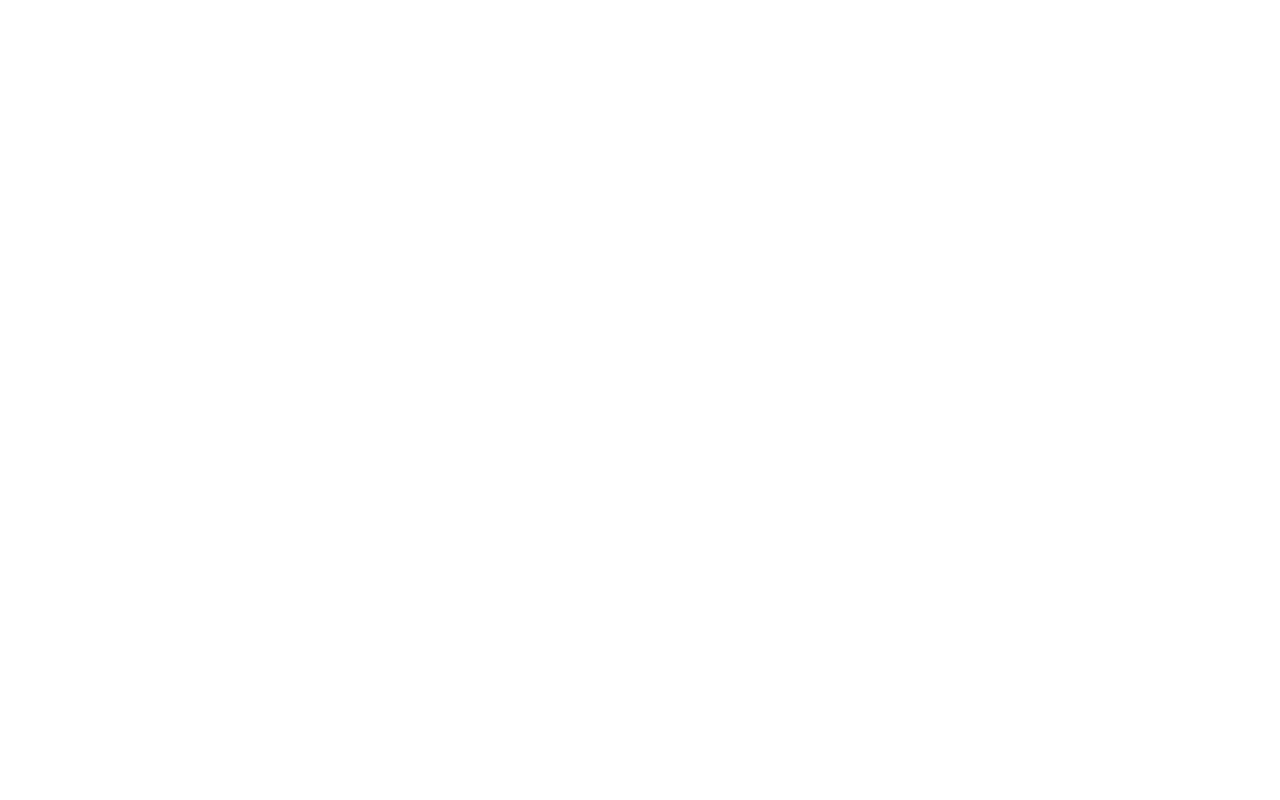
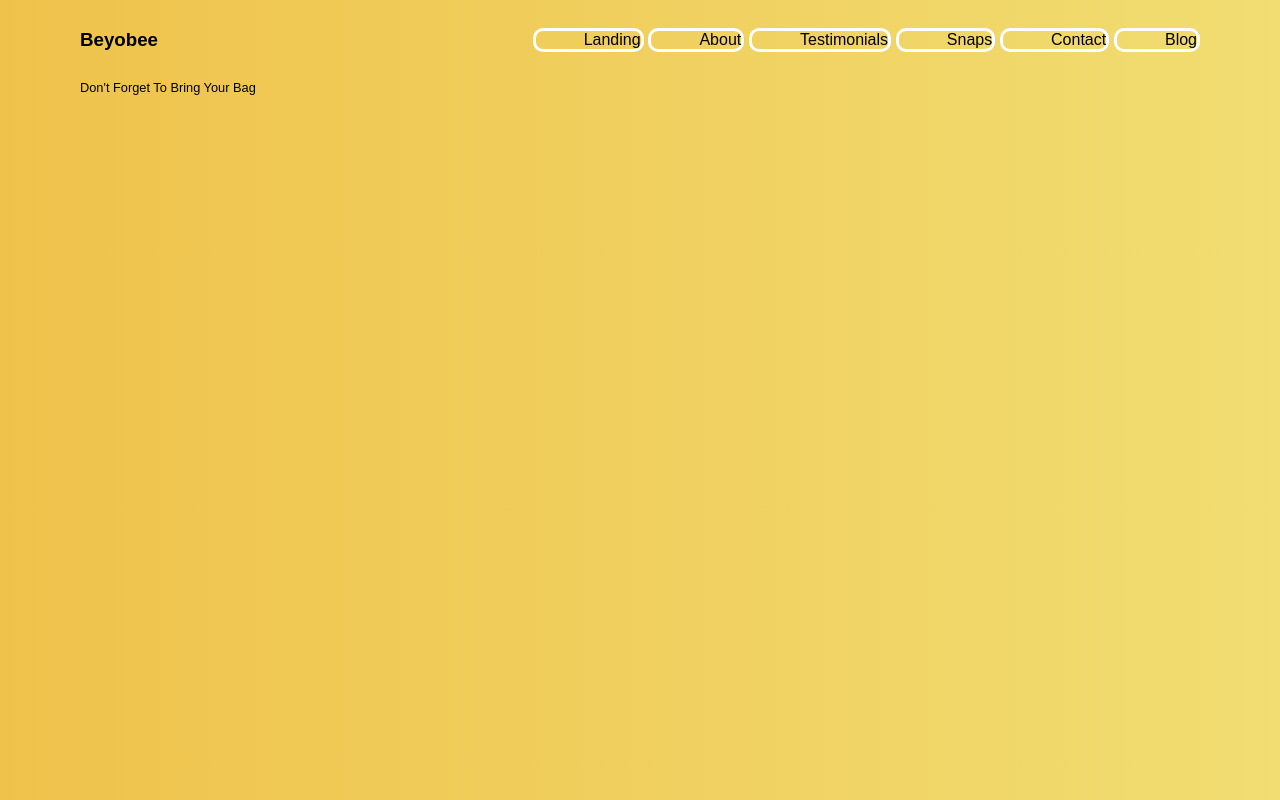
Before and after one commit to SageHourihan/beyobee, a plain HTML site: page index.html in a window 1280 px wide. Drawn offline with Linux system fonts and the light colour scheme.

Commit message:
added header and basic styling

```diff
--- a/index.html
+++ b/index.html
@@ -7,6 +7,21 @@
     <link rel="stylesheet" href="styles/style.css">
 </head>
 <body>
-
+    <main>
+        <section class="landing">
+            <nav>
+                <h1 class="logo">Beyobee</h1>
+                <ul class="navLinks">
+                    <li class="navLink">Landing</li>
+                    <li class="navLink">About</li>
+                    <li class="navLink">Testimonials</li>
+                    <li class="navLink">Snaps</li>
+                    <li class="navLink">Contact</li>
+                    <li class="navLink">Blog</li>
+                </ul>
+            </nav>
+            <p class="tagLine">Don't Forget To Bring Your Bag</p>
+        </section>
+    </main>
 </body>
 </html>
--- a/styles/style.scss
+++ b/styles/style.scss
@@ -0,0 +1,50 @@
+$primaryColor: #EFC24B;
+$secondaryColor: #F1DD72;
+
+
+*{
+    margin: 0;
+    padding: 0;
+    box-sizing: border-box;
+}
+body {
+    background-image: linear-gradient(to right, $primaryColor, $secondaryColor);
+}
+
+main {
+    font-family: "Heebo", sans-serif;
+}
+
+.landing {
+    min-height: 100vh;
+    padding: 0rem 5rem;
+    background-size: cover;
+}
+
+nav {
+    display: flex;
+    align-items: center;
+    justify-content: space-between;
+    min-height: 10vh;
+}
+
+.navLinks {
+    display: flex;
+    list-style: none;
+}
+
+.navLinks li {
+    padding-left: 3rem;
+    border: 3px solid white;
+    border-radius: 10px;
+    margin-left: .3rem;
+}
+ .logo {
+    font-family: "Heebo", sans-serif;
+    font-weight: bold;
+ }
+.tagLine {
+    font-family: "Heebo", sans-serif;
+    font-weight: lighter;
+    font-size: .8rem;
+}
```
Also changed, not shown: styles/style.css, 1 other file.
